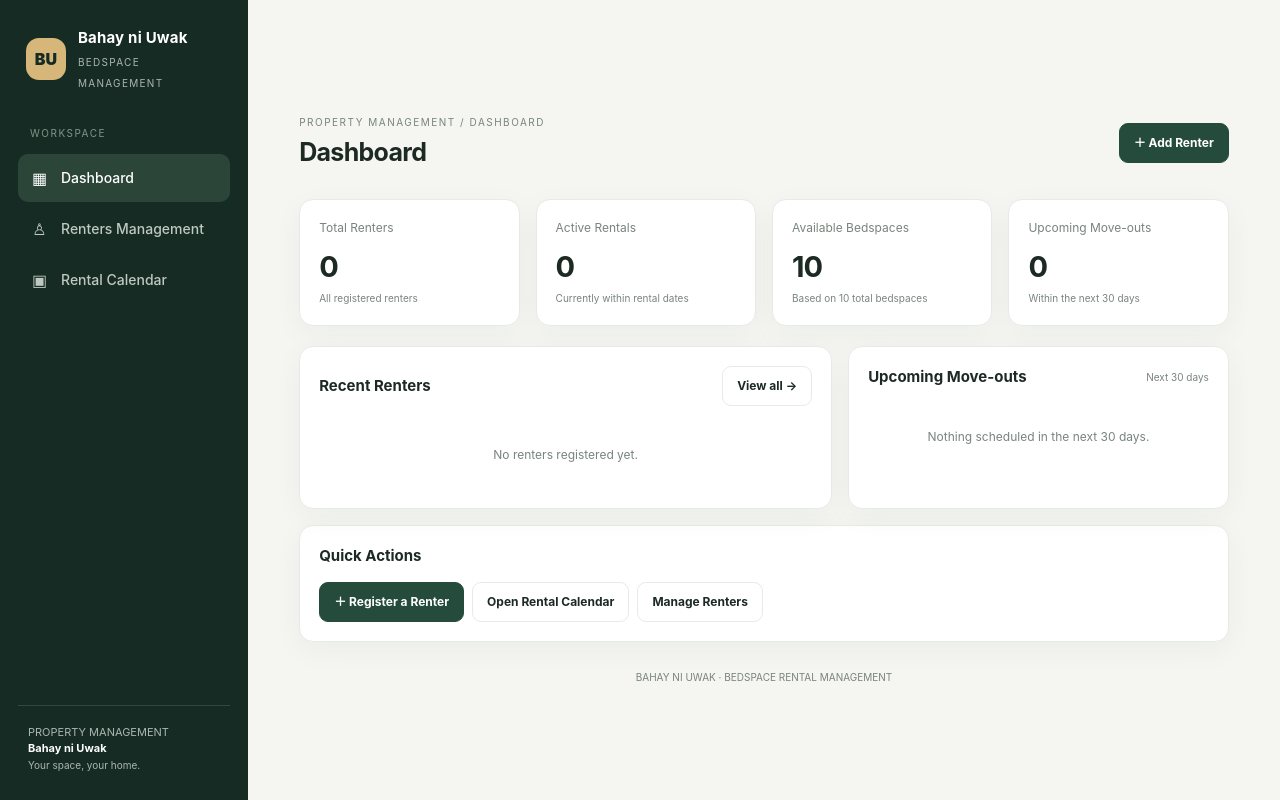
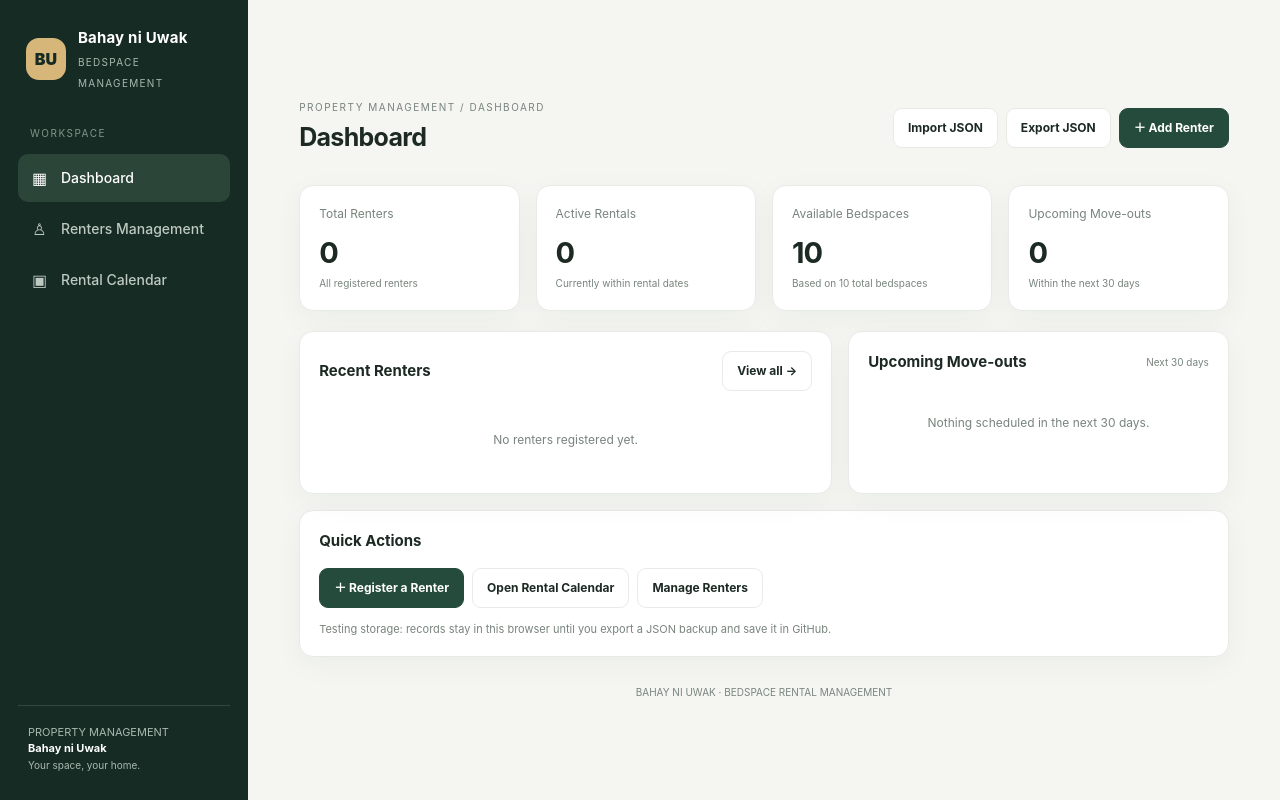
Before and after one commit to Uwakinkanalang/Bahay-ni-Uwak, a plain HTML site: page index.html in a window 1280 px wide. Drawn offline with Linux system fonts and the light colour scheme.

Commit message:
Add JSON backup import and export for testing

```diff
--- a/index.html
+++ b/index.html
@@ -23,7 +23,7 @@
  <div class="sidebar-foot">PROPERTY MANAGEMENT<br><strong style="color:#fff">Bahay ni Uwak</strong><br><span style="font-size:10px">Your space, your home.</span></div>
 </aside>
 <main class="main">
- <header class="topbar"><div><div class="eyebrow">Property management / <span id="crumb">Dashboard</span></div><h1 id="heading">Dashboard</h1></div><button class="btn primary" id="addTop">＋ Add Renter</button></header>
+ <header class="topbar"><div><div class="eyebrow">Property management / <span id="crumb">Dashboard</span></div><h1 id="heading">Dashboard</h1></div><div class="quick"><button class="btn" id="importBackup">Import JSON</button><button class="btn" id="exportBackup">Export JSON</button><button class="btn primary" id="addTop">＋ Add Renter</button><input id="backupFile" type="file" accept="application/json,.json" class="hidden"></div></header>
  <section class="view show" id="view-dashboard">
   <div class="stats grid">
    <div class="card"><div class="statlabel">Total Renters</div><div class="statnum" id="total">0</div><div class="statnote">All registered renters</div></div>
@@ -35,7 +35,7 @@
    <div class="card"><div class="sectionhead"><h2>Recent Renters</h2><button class="btn" data-goto="renters">View all →</button></div><div id="recent"><div class="empty">No renters registered yet.</div></div></div>
    <div class="card"><div class="sectionhead"><h2>Upcoming Move-outs</h2><span class="muted" style="font-size:10px">Next 30 days</span></div><div id="upcoming"><div class="empty">Nothing scheduled.</div></div></div>
   </div>
-  <div class="card" style="margin-top:16px"><div class="sectionhead"><h2>Quick Actions</h2></div><div class="quick"><button class="btn primary" id="addQuick">＋ Register a Renter</button><button class="btn" data-goto="calendar">Open Rental Calendar</button><button class="btn" data-goto="renters">Manage Renters</button></div></div>
+  <div class="card" style="margin-top:16px"><div class="sectionhead"><h2>Quick Actions</h2></div><div class="quick"><button class="btn primary" id="addQuick">＋ Register a Renter</button><button class="btn" data-goto="calendar">Open Rental Calendar</button><button class="btn" data-goto="renters">Manage Renters</button></div><p class="muted" style="font-size:11px;margin:13px 0 0">Testing storage: records stay in this browser until you export a JSON backup and save it in GitHub.</p></div>
  </section>
  <section class="view" id="view-renters">
   <div class="grid renter-workspace">
@@ -84,9 +84,12 @@ $('profile').innerHTML='<div class="profile-top"><div class="profile-person"><di
 function renderCalendar(){const y=cal.getFullYear(),m=cal.getMonth(),first=new Date(y,m,1).getDay(),days=new Date(y,m+1,0).getDate();$('monthTitle').textContent=cal.toLocaleDateString('en-PH',{month:'long',year:'numeric'});let html=['Sun','Mon','Tue','Wed','Thu','Fri','Sat'].map(d=>'<div class="weekday">'+d+'</div>').join('');for(let i=0;i<first;i++)html+='<div></div>';for(let d=1;d<=days;d++){const date=y+'-'+String(m+1).padStart(2,'0')+'-'+String(d).padStart(2,'0');const events=renters.flatMap(r=>[...(r.start===date?[{name:r.name,type:'start'}]:[]),...(r.end===date?[{name:r.name,type:'end'}]:[])]);html+='<div class="day '+(date===today()?'today':'')+'"><div class="daynum">'+d+'</div>'+events.map(e=>'<span class="event '+(e.type==='end'?'end':'')+'" title="'+esc(e.name)+' · '+(e.type==='start'?'Move-in':'Move-out')+'">'+(e.type==='start'?'↗ ':'↙ ')+esc(e.name)+'</span>').join('')+'</div>'}$('calendar').innerHTML=html}
 function openForm(r){$('renterForm').reset();$('renterId').value=r?.id||'';$('modalTitle').textContent=r?'Edit Renter':'Add New Renter';if(r){['name','phone','bed','start','end','rent','notes'].forEach(k=>$(k).value=r[k]??'')} $('modalWrap').classList.remove('hidden');$('name').focus()}
 function closeForm(){$('modalWrap').classList.add('hidden')}
+function exportBackup(){const payload={app:'Bahay ni Uwak',formatVersion:1,exportedAt:new Date().toISOString(),renters};const blob=new Blob([JSON.stringify(payload,null,2)],{type:'application/json'});const url=URL.createObjectURL(blob);const a=document.createElement('a');a.href=url;a.download='bahay-ni-uwak-backup-'+today()+'.json';document.body.appendChild(a);a.click();a.remove();URL.revokeObjectURL(url);notify('JSON backup downloaded. Upload it to your private GitHub repository.')}
+function importBackup(file){const reader=new FileReader();reader.onload=()=>{try{const data=JSON.parse(String(reader.result||''));const rows=Array.isArray(data)?data:data.renters;if(!Array.isArray(rows))throw new Error('Missing renters array');const valid=rows.every(r=>r&&typeof r==='object'&&typeof r.name==='string'&&typeof r.start==='string'&&typeof r.end==='string');if(!valid)throw new Error('Invalid renter records');if(!confirm('Import '+rows.length+' renter record(s)? This will replace the renter list currently in this browser.'))return;renters=rows.map(r=>({...r,id:String(r.id||crypto.randomUUID()),createdAt:Number(r.createdAt)||Date.now(),rent:Number(r.rent)||0,phone:String(r.phone||''),bed:String(r.bed||''),notes:String(r.notes||'')}));selected=null;if(save()){render();notify('Backup imported successfully.')}}catch(err){notify('Could not import: '+err.message)}};reader.readAsText(file)}
+
 $('renterForm').addEventListener('submit',e=>{e.preventDefault();const id=$('renterId').value;const start=$('start').value,end=$('end').value;if(end<start){notify('End date must be on or after the start date.');return}const old=renters.find(r=>r.id===id);const record={id:id||crypto.randomUUID(),name:$('name').value.trim(),phone:$('phone').value.trim(),bed:$('bed').value.trim(),start,end,rent:Number($('rent').value||0),notes:$('notes').value.trim(),createdAt:old?.createdAt||Date.now()};if(!record.name){notify('Please enter the renter name.');return}if(old)renters=renters.map(r=>r.id===id?record:r);else renters.push(record);if(!save())return;selected=record.id;closeForm();go('renters');notify(old?'Renter profile updated.':'Renter added successfully.')});
 document.addEventListener('click',e=>{const b=e.target.closest('button');if(!b)return;if(b.dataset.view)go(b.dataset.view);if(b.dataset.goto)go(b.dataset.goto);if(b.dataset.select){selected=b.dataset.select;renderList();renderProfile()}if(b.dataset.edit){const r=renters.find(x=>x.id===b.dataset.edit);if(r)openForm(r)}if(b.dataset.delete){const r=renters.find(x=>x.id===b.dataset.delete);if(r&&confirm('Delete '+r.name+' from the renter list? This cannot be undone.')){renters=renters.filter(x=>x.id!==r.id);selected=null;save();render();notify('Renter deleted.')}}});
-['addTop','addQuick','addSide'].forEach(id=>$(id).addEventListener('click',()=>openForm()));$('closeModal').onclick=closeForm;$('cancel').onclick=closeForm;$('modalWrap').addEventListener('click',e=>{if(e.target===$('modalWrap'))closeForm()});$('search').addEventListener('input',renderList);$('prev').onclick=()=>{cal.setMonth(cal.getMonth()-1);renderCalendar()};$('next').onclick=()=>{cal.setMonth(cal.getMonth()+1);renderCalendar()};
+['addTop','addQuick','addSide'].forEach(id=>$(id).addEventListener('click',()=>openForm()));$('closeModal').onclick=closeForm;$('cancel').onclick=closeForm;$('exportBackup').onclick=exportBackup;$('importBackup').onclick=()=>$('backupFile').click();$('backupFile').addEventListener('change',e=>{const file=e.target.files&&e.target.files[0];if(file)importBackup(file);e.target.value=''});$('modalWrap').addEventListener('click',e=>{if(e.target===$('modalWrap'))closeForm()});$('search').addEventListener('input',renderList);$('prev').onclick=()=>{cal.setMonth(cal.getMonth()-1);renderCalendar()};$('next').onclick=()=>{cal.setMonth(cal.getMonth()+1);renderCalendar()};
 load();render();
 })();
 </script>
```
